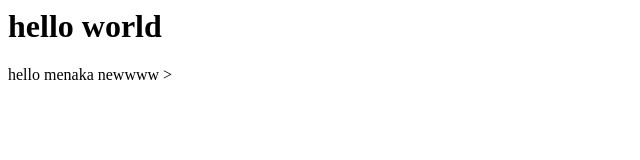
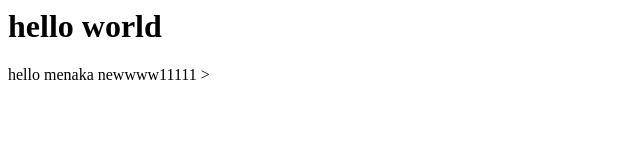
Before and after one commit to me948/githubrepo, a plain HTML site: page index.html in a window 1280 px wide. Shown: the full height of the page, 0-640 px from the left. Drawn offline with Linux system fonts and the light colour scheme.

Commit message:
Update index.html

```diff
--- a/index.html
+++ b/index.html
@@ -1,3 +1,3 @@
 <h1> hello world </h1
-<h2> hello menaka </h2> newwww
+<h2> hello menaka </h2> newwww11111
 >
```
